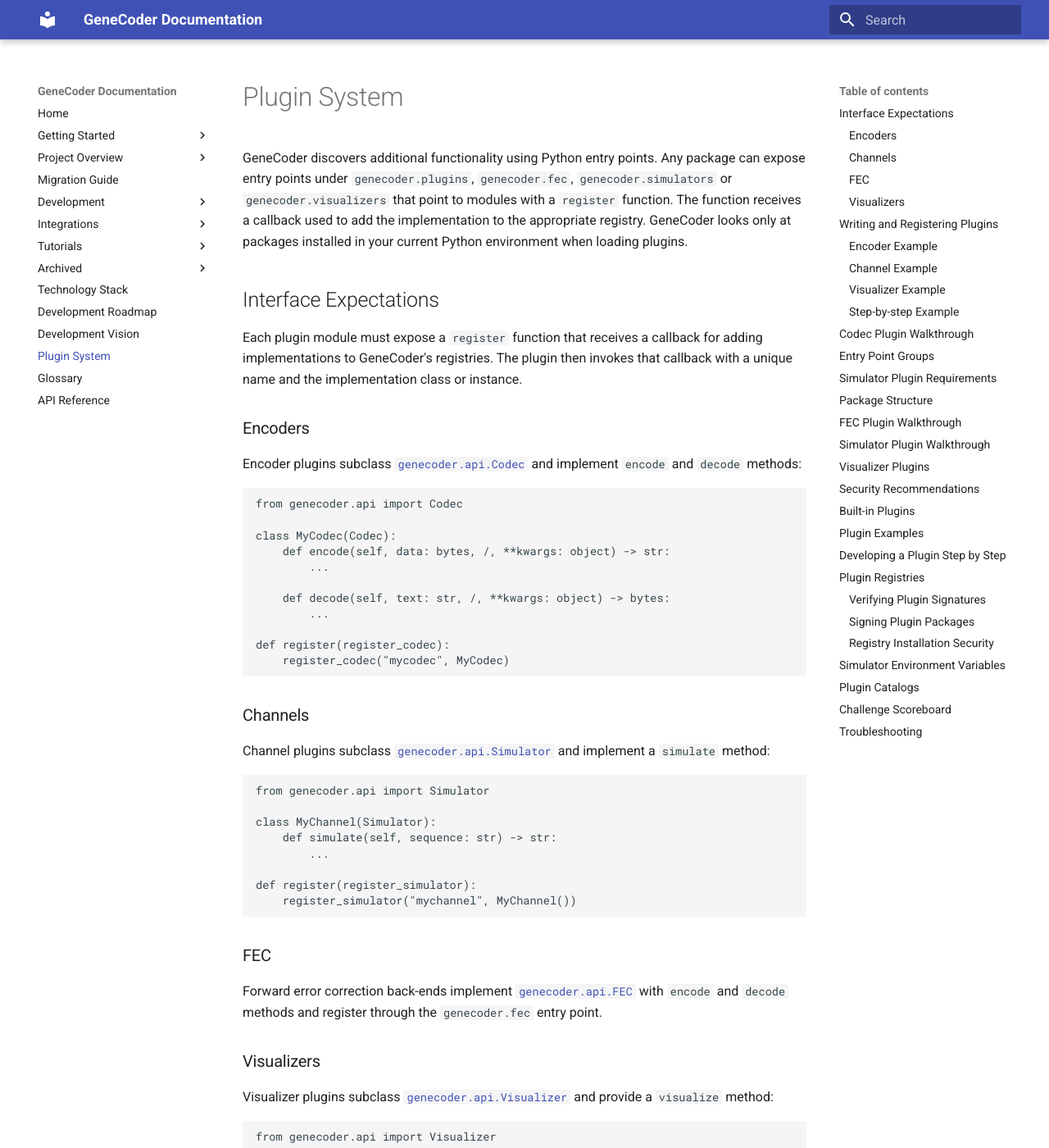
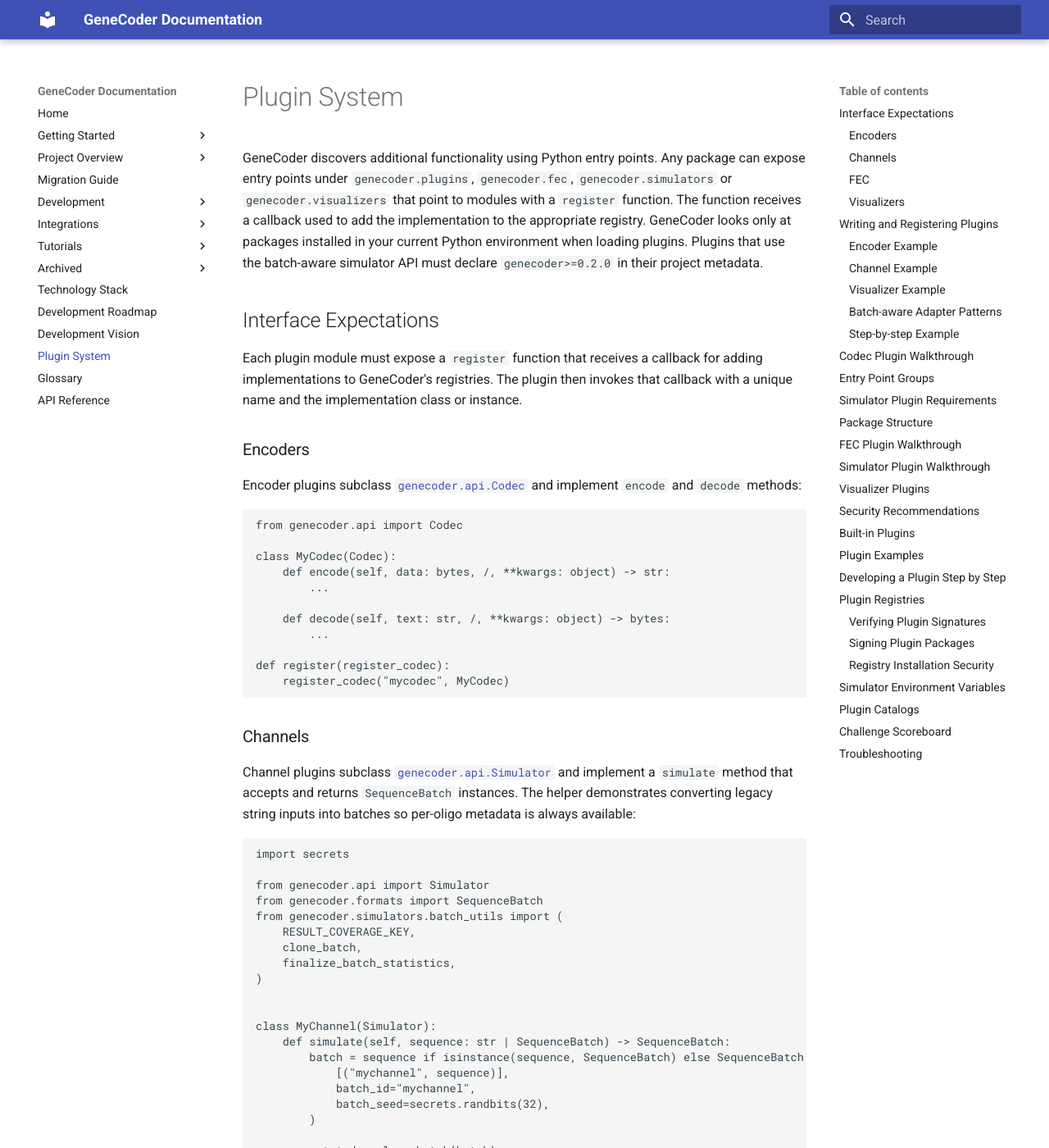
Before and after one commit to d0tTino/GeneCoder, an MkDocs documentation site: the page built from docs/plugins.md, in a window 1280 px wide and 1400 px high. Shown: the whole window at 82% size. Built offline with MkDocs 1.6.1 and Material for MkDocs 9.7.7, drawn with Linux system fonts in a browser that asks for light colours; some of the changed text lies outside the part shown.

Commit message:
feat: adopt SequenceBatch in plugin examples

````diff
--- a/docs/plugins.md
+++ b/docs/plugins.md
@@ -5,7 +5,9 @@
 `genecoder.simulators` or `genecoder.visualizers` that point to modules with a
 `register` function. The function receives a callback used to add the
 implementation to the appropriate registry. GeneCoder looks only at packages
-installed in your current Python environment when loading plugins.
+installed in your current Python environment when loading plugins. Plugins that
+use the batch-aware simulator API must declare `genecoder>=0.2.0` in their
+project metadata.
 
 ## Interface Expectations
 
@@ -35,14 +37,58 @@
 ### Channels
 
 Channel plugins subclass [``genecoder.api.Simulator``](api_reference.md#genecoder.api.Simulator)
-and implement a ``simulate`` method:
+and implement a ``simulate`` method that accepts and returns
+``SequenceBatch`` instances. The helper demonstrates converting legacy string
+inputs into batches so per-oligo metadata is always available:
 
 ```python
+import secrets
+
 from genecoder.api import Simulator
+from genecoder.formats import SequenceBatch
+from genecoder.simulators.batch_utils import (
+    RESULT_COVERAGE_KEY,
+    clone_batch,
+    finalize_batch_statistics,
+)
+
 
 class MyChannel(Simulator):
-    def simulate(self, sequence: str) -> str:
-        ...
+    def simulate(self, sequence: str | SequenceBatch) -> SequenceBatch:
+        batch = sequence if isinstance(sequence, SequenceBatch) else SequenceBatch.build(
+            [("mychannel", sequence)],
+            batch_id="mychannel",
+            batch_seed=secrets.randbits(32),
+        )
+
+        mutated = clone_batch(batch)
+        coverage_counts: list[int] = []
+        dropouts: list[bool] = []
+        synthesis_failures: list[bool] = []
+        mutation_totals: list[tuple[int, int, int]] = []
+
+        for source, oligo in zip(batch.oligos, mutated.oligos):
+            oligo.sequence = source.sequence
+            coverage_counts.append(1)
+            dropouts.append(False)
+            synthesis_failures.append(False)
+            mutation_totals.append((0, 0, 0))
+            oligo.metadata[RESULT_COVERAGE_KEY] = "1"
+
+        finalize_batch_statistics(
+            mutated,
+            coverage_counts,
+            dropouts,
+            synthesis_failures,
+            mutation_totals,
+        )
+
+        if mutated.seed is None:
+            mutated.seed = secrets.randbits(32)
+        mutated.metadata["sim_seed"] = str(mutated.seed)
+
+        return mutated
+
 
 def register(register_simulator):
     register_simulator("mychannel", MyChannel())
@@ -113,11 +159,22 @@
 ### Channel Example
 
 ```python
+import secrets
+
 from genecoder.api import Simulator
+from genecoder.formats import SequenceBatch
+
 
 class MyChannel(Simulator):
-    def simulate(self, sequence: str) -> str:
-        ...
+    def simulate(self, sequence: str | SequenceBatch) -> SequenceBatch:
+        if isinstance(sequence, SequenceBatch):
+            return sequence
+        return SequenceBatch.build(
+            [("mychannel", sequence)],
+            batch_id="mychannel",
+            batch_seed=secrets.randbits(32),
+        )
+
 
 def register(register_simulator):
     register_simulator("mychannel", MyChannel())
@@ -155,6 +212,20 @@
 ```
 
 See [`plugins-examples`](../plugins-examples/) for complete reference implementations.
+
+### Batch-aware Adapter Patterns
+
+- **Legacy simulators** – wrap older ``str``-only simulators with
+  ``genecoder.simulators.batch_utils.apply_legacy_simulator``. The helper
+  iterates each oligo, updates coverage statistics and returns a complete
+  ``SequenceBatch`` so the rest of the pipeline can remain batch-native.
+- **Metadata helpers** – use ``clone_batch`` to duplicate the incoming batch
+  before mutating oligos. After processing, call ``finalize_batch_statistics`` to
+  populate aggregate metrics such as coverage histograms and dropout rates.
+- **Validation hooks** – mypy treats the templates in ``plugins-examples`` as
+  first-class code. Running ``mypy --config-file mypy.ini`` will flag protocol
+  mismatches if ``simulate`` stops returning ``SequenceBatch`` objects or
+  required metadata keys are missing from the examples.
 
 ### Step-by-step Example
 
--- a/pyproject.toml
+++ b/pyproject.toml
@@ -23,6 +23,8 @@
     "plugins-examples/example_visualizer/example_visualizer",
     "plugins-examples/example_package_plugin/example_plugin",
     "plugins-examples/advanced_fec/advanced_fec",
+    "plugins-examples/channel_template/channel_template",
+    "plugins-examples/encoder_template/encoder_template",
 ]
 exclude = "^tests/"
 
````
Also changed, not shown: CHANGELOG.md (+3 -0 lines), CONTRIBUTING.md (+21 -0 lines), docs/migration.md (+14 -0 lines), plugins-examples/README.md (+8 -1 lines), plugins-examples/channel_template/README.md (+4 -2 lines), plugins-examples/example_simulator/README.md (+5 -2 lines), 11 other files.
